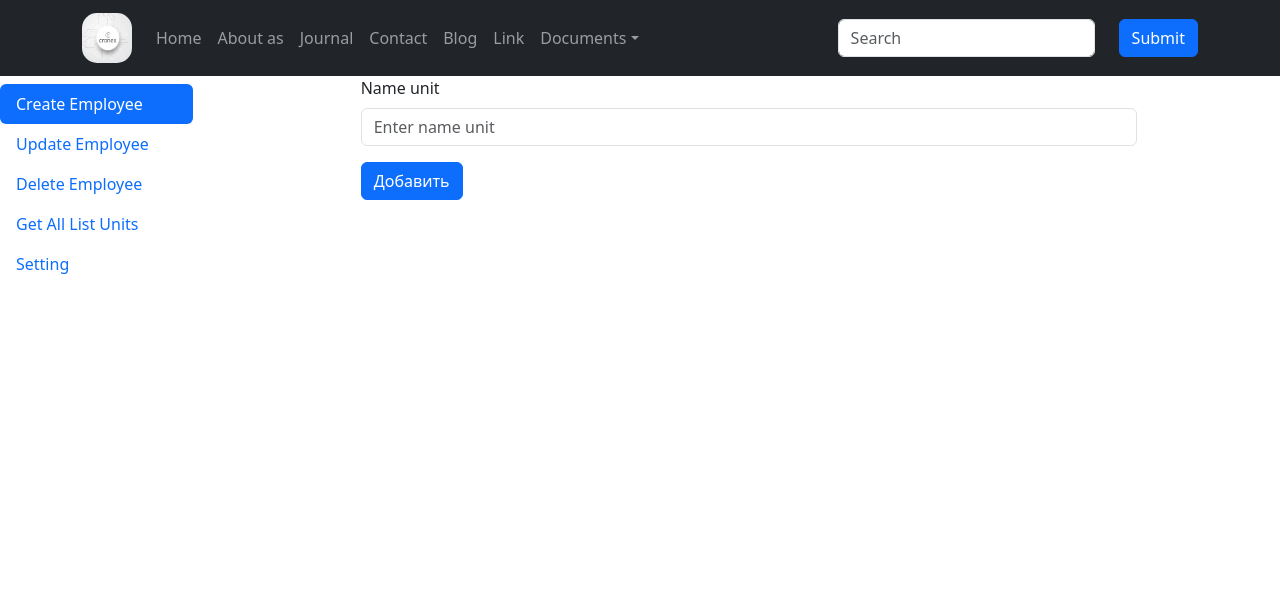
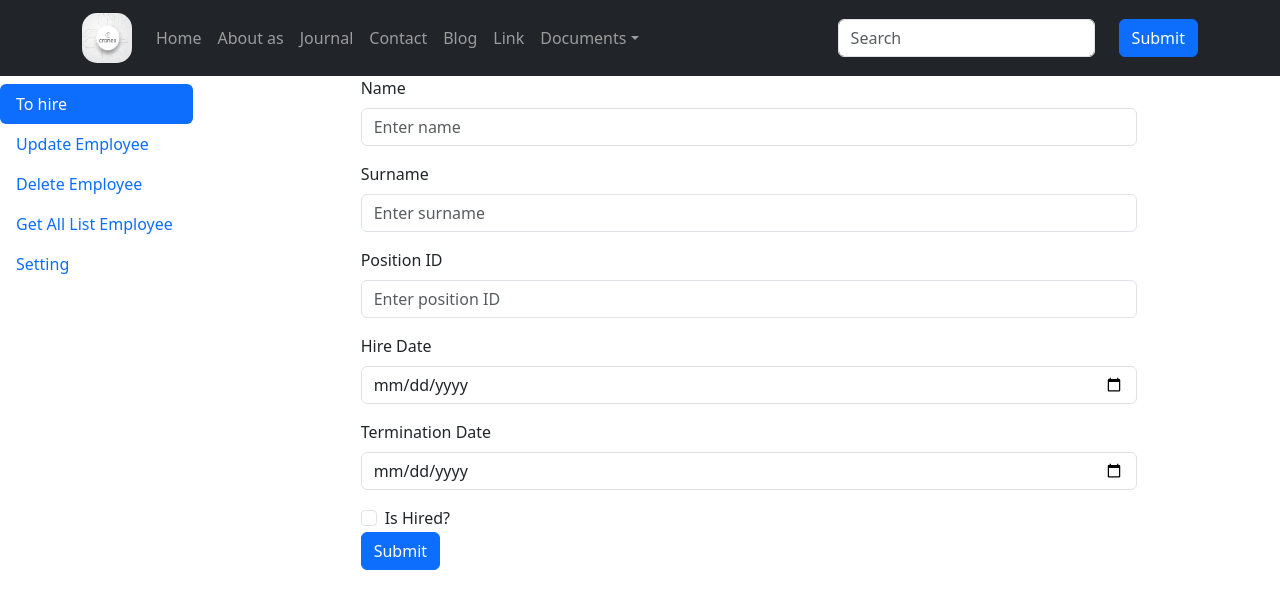
Before and after one commit to OlimovAmir/SaleOfProducts_Client, a React (Create React App) app: page /documentEmployee in a window 1280 px wide. Shown: the top 608 px of the page. Built offline with nearby package versions, Linux system fonts and the light colour scheme.

Commit message:
has been sreated form

```diff
--- a/src/form/FormEmployee.jsx
+++ b/src/form/FormEmployee.jsx
@@ -5,7 +5,12 @@ import axios from 'axios';
 function FormEmployee() {
   // Состояние для хранения данных формы
   const [formData, setFormData] = useState({
-    name: ''
+    name: '',
+    surName: '',
+    positionId: '', // Идентификатор должности
+    hireDate: '', // Дата принятия на работу
+    terminationDate: '', // Дата увольнения
+    isHired: false // Флаг указывающий, принят ли на работу
   });
 
   // Состояние для отслеживания успешной отправки данных
@@ -22,7 +27,7 @@ function FormEmployee() {
     e.preventDefault();
 
     // Отправляем данные формы на бэкенд API с помощью Axios
-    axios.post('http://localhost:5134/api/Unit/Create', formData)
+    axios.post('http://localhost:5134/api/Employee/Create', formData)
       .then(response => {
         // Обработка успешного ответа
         console.log('Данные успешно отправлены:', response.data);
@@ -39,24 +44,76 @@ function FormEmployee() {
     <>
       <Container style={{ width: '100vh' }}>
         <Form onSubmit={handleSubmit}>
-          <Form.Group className="mb-3" controlId="formBasicEmail">
-            <Form.Label className='text-left'>Name unit</Form.Label>
+          <Form.Group className="mb-3" controlId="formBasicName">
+            <Form.Label className='text-left'>Name</Form.Label>
             <Form.Control
               type="text"
-              placeholder="Enter name unit"
+              placeholder="Enter name"
               name="name"
               value={formData.name}
               onChange={handleInputChange}
             />
           </Form.Group>
 
+          <Form.Group className="mb-3" controlId="formBasicSurName">
+            <Form.Label className='text-left'>Surname</Form.Label>
+            <Form.Control
+              type="text"
+              placeholder="Enter surname"
+              name="surName"
+              value={formData.surName}
+              onChange={handleInputChange}
+            />
+          </Form.Group>
+
+          <Form.Group className="mb-3" controlId="formBasicPositionId">
+            <Form.Label className='text-left'>Position ID</Form.Label>
+            <Form.Control
+              type="text"
+              placeholder="Enter position ID"
+              name="positionId"
+              value={formData.positionId}
+              onChange={handleInputChange}
+            />
+          </Form.Group>
+
+          <Form.Group className="mb-3" controlId="formBasicHireDate">
+            <Form.Label className='text-left'>Hire Date</Form.Label>
+            <Form.Control
+              type="date"
+              name="hireDate"
+              value={formData.hireDate}
+              onChange={handleInputChange}
+            />
+          </Form.Group>
+
+          <Form.Group className="mb-3" controlId="formBasicTerminationDate">
+            <Form.Label className='text-left'>Termination Date</Form.Label>
+            <Form.Control
+              type="date"
+              name="terminationDate"
+              value={formData.terminationDate}
+              onChange={handleInputChange}
+            />
+          </Form.Group>
+
+          <Form.Group controlId="formBasicIsHired">
+            <Form.Check
+              type="checkbox"
+              label="Is Hired?"
+              name="isHired"
+              checked={formData.isHired}
+              onChange={(e) => setFormData({ ...formData, isHired: e.target.checked })}
+            />
+          </Form.Group>
+
           <Button variant="primary" type="submit">
-            Добавить
+            Submit
           </Button>
 
           {isDataSent && (
             <Alert variant="success" className="mt-3">
-              Запись успешно произведен
+              Data successfully submitted
             </Alert>
           )}
         </Form>
--- a/src/pages/DocumentsEmployee.jsx
+++ b/src/pages/DocumentsEmployee.jsx
@@ -14,7 +14,7 @@ function DocumentsEmployee() {
                         <Nav variant='pills' className='flex-column mt-2'>
                             <NavItem>
                                 <Nav.Link eventKey='first' className="nav-link" style={{ textAlign: 'left' }}>
-                                    Create Employee
+                                To hire
                                 </Nav.Link>
                             </NavItem>
                             <NavItem>
@@ -29,7 +29,7 @@ function DocumentsEmployee() {
                             </NavItem>
                             <NavItem>
                                 <Nav.Link eventKey='getAll' className="nav-link" style={{ textAlign: 'left' }}>
-                                    Get All List Units
+                                    Get All List Employee
                                 </Nav.Link>
                             </NavItem>
                             <NavItem>
```
